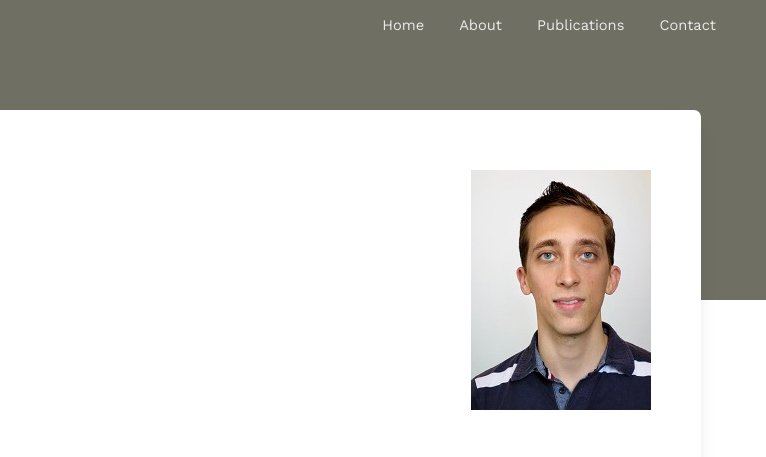
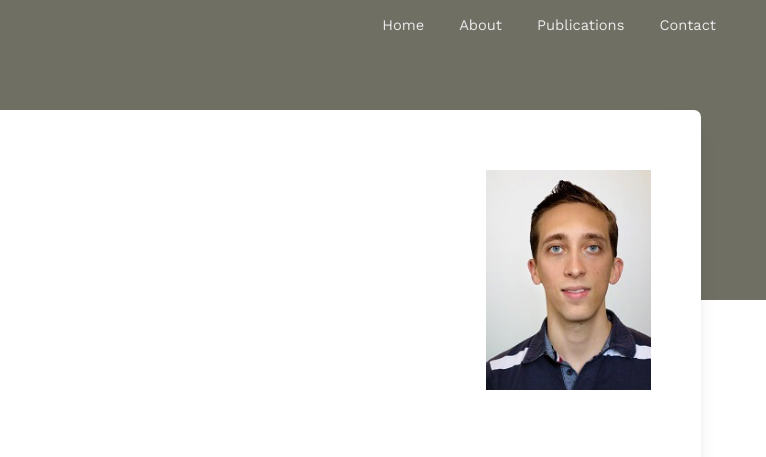
Before and after one commit to dajost/dajost.github.io, a plain HTML site: page index.html in a window 1280 px wide. Shown: the top 457 px of the page, 514-1280 px from the left. Drawn offline with nearby package versions, Linux system fonts and the light colour scheme; files whose address does not match are found by name.

Commit message:
Adjust image dimensions

```diff
--- a/index.html
+++ b/index.html
@@ -45,7 +45,7 @@
 				<a href="https://dblp.org/pers/hd/j/Jost_0001:Daniel"><span class="ai ai-dblp"></span> DBLP</a>
 			</div>
 		</div>
-		<img id="photo" src="me.jpg" width="180" height="240" alt="Daniel Jost">
+		<img id="photo" src="me.jpg" width="165" height="220" alt="Daniel Jost">
 	</section>
 	<section id="about">
 		<h2>About</h2>
--- a/style.css
+++ b/style.css
@@ -78,7 +78,7 @@ div#content > section {
   justify-content: space-between;
   align-items: flex-start;
   line-height: 1.6;
-  margin-bottom:10px;
+  margin-bottom:25px;
   width: 100%;
 }
 
```
